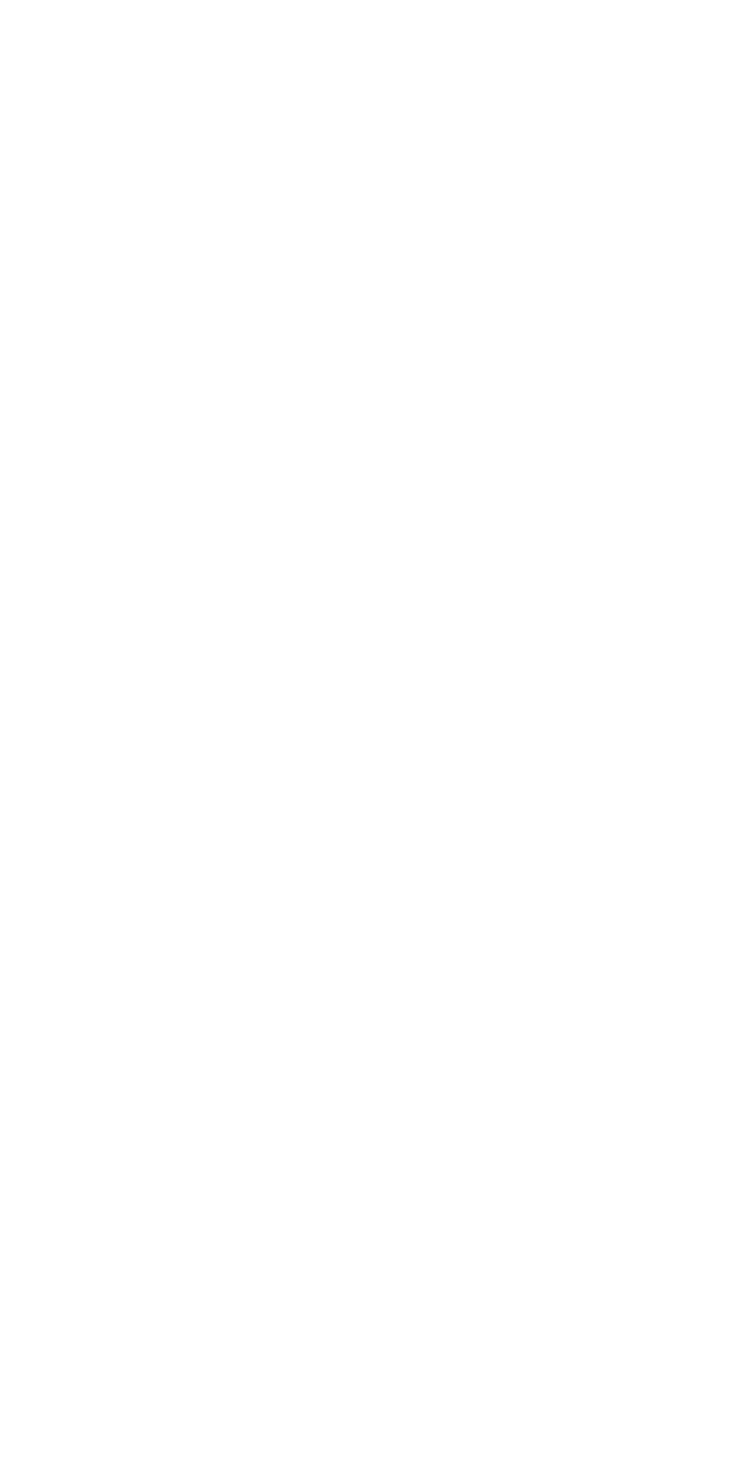
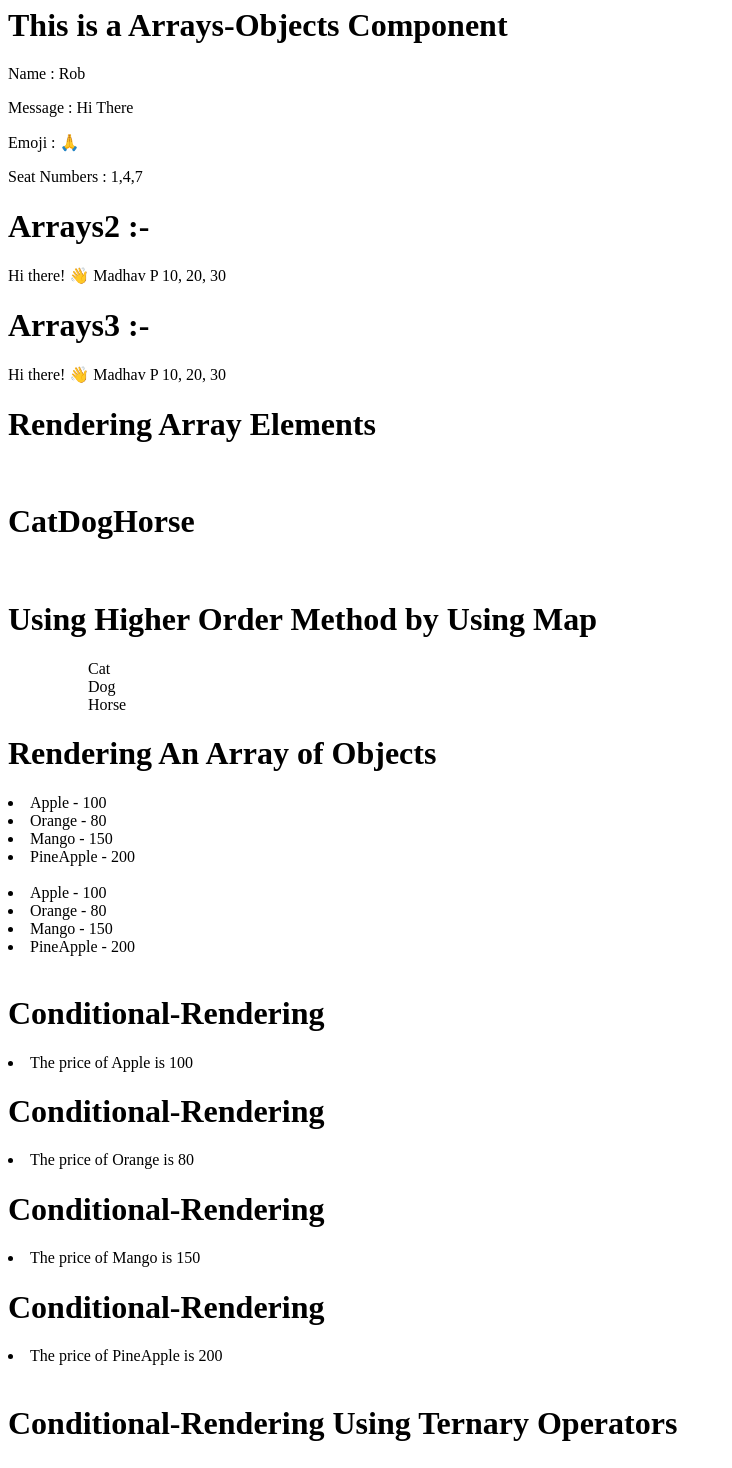
Before and after one commit to Madhav-P-2005/Code-With-React.js, a React (Vite) app in the folder vite-project/: page / in a window 1280 px wide. Shown: the part 500-1968 px from the top of the page, without its empty margins (0-732 px from the left). Before the commit the page ends 800 px from the top, so only its background shows below. Built offline with nearby package versions, Linux system fonts and the light colour scheme.

Commit message:
Learning Phase-3 Completed

```diff
--- a/vite-project/src/App.jsx
+++ b/vite-project/src/App.jsx
@@ -1,21 +1,78 @@
 // Functional Component
 
-import Hello from "./components/Hello"
+import Hello from "./components/Hello";
 
-import Bye from "./components/Bye"
+import Bye from "./components/Bye";
+
+import { Arrays, Arrays2 , Arrays3 } from "./components/Arrays-and-Objects";
+
+
+import Animals from "./components/Rendering-Array-Elements";
+
+import Fruits from "./components/Rendering-An-Array-Of-Objects";
+
+
 
 function App() {
 
+  // Define seatNumbers array
+  const seatNumbers = [1, 4, 7];
+
+  const person = {
+    name: "Madhav P",
+    message: "Hi there!",
+    emoji: "👋",
+    seatNumbers: [10, 20, 30],
+  };
+
+
   return (
     <>
-      <Hello name = "Madhav P" phoneno = "9437475384"/>
-      <Hello name = "Steve" />
+      <Hello name="Madhav P" phoneno="9437475384" />
+
+      <Hello name="Steve" />
+
+      {/* The Way to destructure JavaScript */}
+      <Bye id="1" phoneno="34534534534" age="34" />
+
+      <div>
+      <br />
+        <h1> Arrays :- </h1>
+        <Arrays
+          name="Rob"
+          message="Hi There"
+          emoji="🙏"
+          seatNumber={seatNumbers}
+        />
+
+        <h1> Arrays2 :- </h1>
+        <Arrays2 person={person} />
+
+        <br />
+
+        <h1> Arrays3  :- </h1>
+        <Arrays3 person={person} />
+      </div>
 
 
-     {/* The Way to destructure the JavaScript */}
-      <Bye id='1' phoneno="34534534534" age="34"/>
+      <div>
+
+        <h1> Rendering Array Elements </h1>
+        <Animals/>
+      </div>
+
+
+      <div>
+        <h1> Rendering An Array of Objects   </h1>
+        <Fruits/>
+      </div>
     </>
-  )
+  );
 }
 
-export default App
+
+
+
+
+
+export default App;
--- /dev/null
+++ b/vite-project/src/components/Arrays-and-Objects.jsx
@@ -0,0 +1,39 @@
+import React from "react";
+
+// Without Props
+function Arrays({name , message , emoji ,seatNumber }){
+
+
+    return(
+        <>
+        <div>
+            <h1> This is a Arrays-Objects Component </h1>
+            <p>Name : {name}</p>
+            <p>Message  : {message}</p>
+            <p>Emoji : {emoji}</p>
+            <p>Seat Numbers : {seatNumber.join(",")}</p>
+        </div>
+        </>
+    )
+}
+
+
+// With Props
+function Arrays2(props){
+    return(
+        <>
+            {props.person.message}  {props.person.emoji} {props.person.name} {props.person.seatNumbers.join(', ')}
+        </>
+    )
+}
+
+// With Props and Trying to destructure it .
+function Arrays3({person}){
+    return(
+        <>
+            {person.message}  {person.emoji} {person.name} {person.seatNumbers.join(', ')}
+        </>
+    )
+}
+
+export {Arrays , Arrays2 , Arrays3};
--- a/vite-project/src/components/Bye.jsx
+++ b/vite-project/src/components/Bye.jsx
@@ -9,7 +9,7 @@ function Bye({id , phoneno , age}){
 
         <h1 >
           {" "}
-          Hello this is a DeStructured Component Bye  {id} {phoneno} {age}{" "}
+          Hello this is a DeStructured way of using JavaScript . And a Component of Bye  {id} {phoneno} {age}{" "}
         </h1>
       </>
     );
--- /dev/null
+++ b/vite-project/src/components/Conditional-Rendering.jsx
@@ -0,0 +1,25 @@
+import React from "react";
+
+
+function Loop({name , price}) {
+  return (
+    <>
+    <h1>Conditional-Rendering</h1>
+
+    <li>The price of {name} is {price} </li>
+
+    </>
+  )
+}
+
+function Loop2({name , price}) {
+  return (
+    <>
+    <h1>Conditional-Rendering Using Ternary Operators </h1>
+
+    <li>{price >100 ? <h3> The price of {name} is  {price} </h3> : " "}</li>
+    </>
+  )
+}
+
+export  {Loop , Loop2}
--- a/vite-project/src/components/Hello.jsx
+++ b/vite-project/src/components/Hello.jsx
@@ -1,4 +1,5 @@
 // Functional Component
+
 // Props :- To make your Component to go  dynamic .
 
 function Hello(props){
--- /dev/null
+++ b/vite-project/src/components/Rendering-An-Array-Of-Objects.jsx
@@ -0,0 +1,66 @@
+import React from "react";
+
+import { Loop, Loop2 } from "./Conditional-Rendering";
+
+
+function Fruits(){
+    let fruits = [
+      {
+        name: "Apple",
+        price: 100,
+      },
+      {
+        name: "Orange",
+        price: 80,
+      },
+      ,
+      {
+        name: "Mango",
+        price: 150,
+      },
+      {
+        name: "PineApple",
+        price: 200,
+      },
+    ];
+
+
+    return(
+        <>
+        <div> {fruits.map(fruit =>(
+            <li>{fruit.name} - {fruit.price}</li>
+        ))} </div>
+
+
+        {/* key value is used for unique values  */}
+        <div>
+        <br/>
+           {fruits.map(fruit =>(
+            <li key = {fruit.name} >{fruit.name} - {fruit.price}</li>
+           ))}
+        </div>
+
+
+
+        {/* By Using Conditional-Rendering  */}
+        <div>
+            <br/>
+            {fruits.map(fruit =>(
+                <Loop name = {fruit.name}  price = {fruit.price}/>
+            ))}
+        </div>
+
+
+
+        {/* By Using Conditional-Rendering Using Ternary Operators  */}
+        <div>
+            <br/>
+            {fruits.map(fruit =>(
+                <Loop2 name = {fruit.name}   price = {fruit.price} />
+            ))}
+        </div>
+        </>
+    )
+}
+
+export default Fruits
--- /dev/null
+++ b/vite-project/src/components/Rendering-Array-Elements.jsx
@@ -0,0 +1,24 @@
+import React from "react";
+
+
+function Animals(){
+
+    let animals = ['Cat' , 'Dog' , 'Horse']
+    return (
+      <>
+        <br />
+        <h1> {animals} </h1> <br />
+        <div>
+          <h1> Using Higher Order Method by Using Map </h1>
+          <ul>
+            {animals.map((animal) => (
+               // <h1> {animal} </h1>
+              <ol> {animal} </ol>
+            ))}
+          </ul>
+        </div>
+      </>
+    );
+}
+
+export default Animals
--- a/vite-project/src/main.jsx
+++ b/vite-project/src/main.jsx
@@ -1,6 +1,7 @@
 import { StrictMode } from 'react'
 import { createRoot } from 'react-dom/client'
 import App from './App.jsx'
+
 
 createRoot(document.getElementById('root')).render(
   <StrictMode>
```
